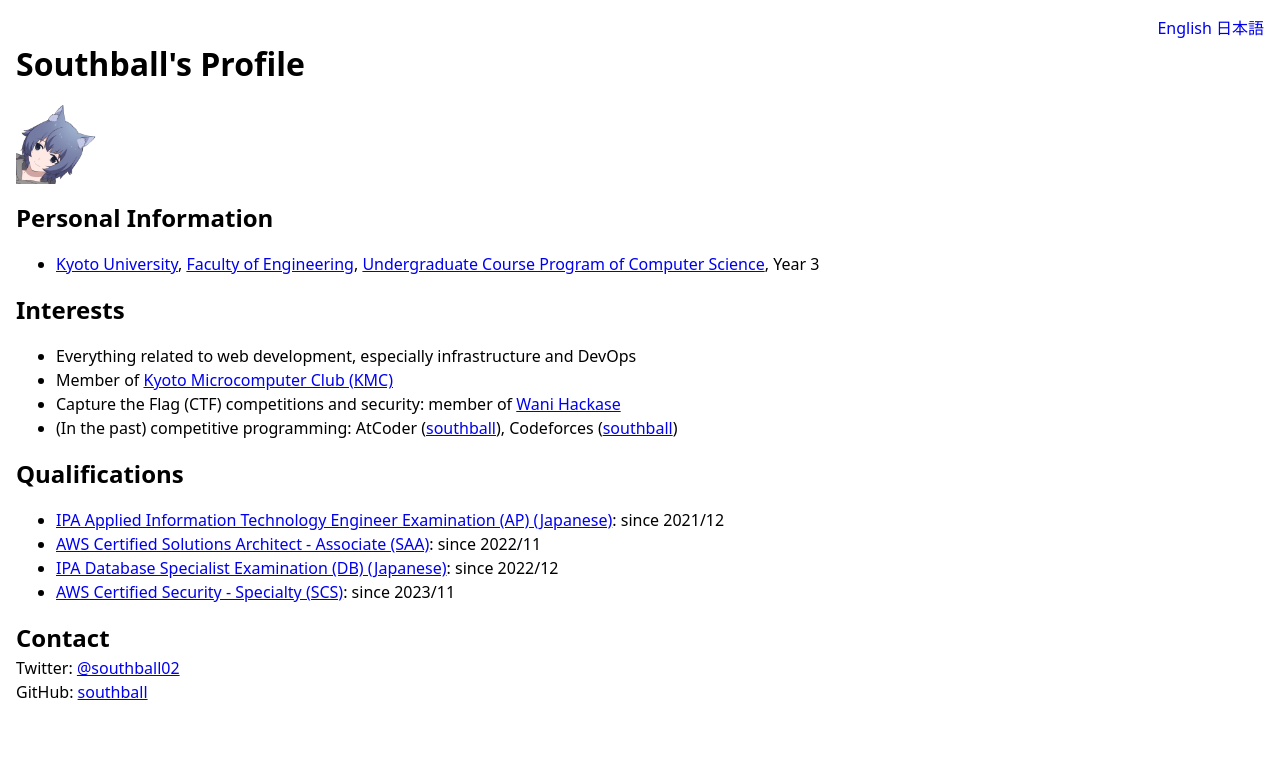
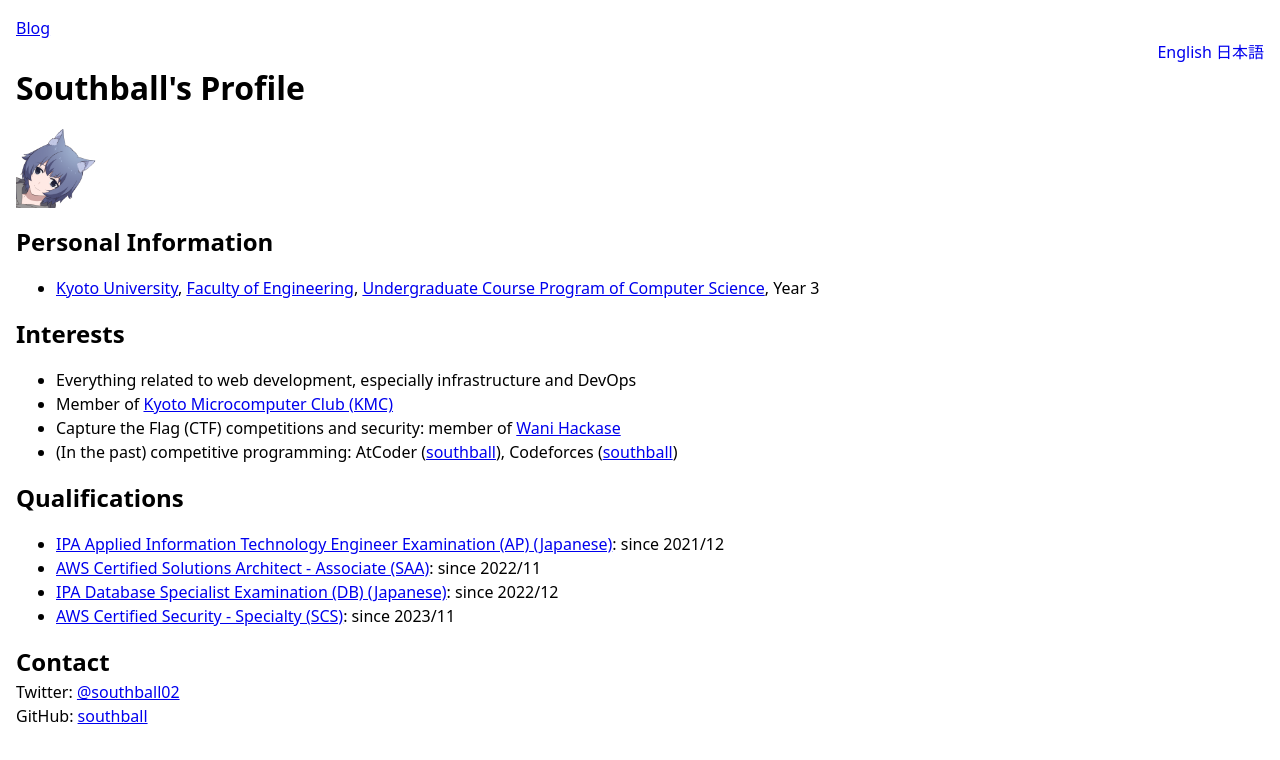
Before and after one commit to southball/southball.github.io, an Astro site: page / in a window 1280 px wide. Built offline with nearby package versions, Linux system fonts and the light colour scheme; Astro itself is replaced by a stand-in of ours.

Commit message:
Add blog link

```diff
--- a/src/components/page.astro
+++ b/src/components/page.astro
@@ -26,6 +26,10 @@ const { lang: t } = Astro.props;
   </Fragment>
 
   <div class="PageWrapper">
+    <div class="Links">
+      <a href="https://blog.southball.dev">{t.blog}</a>
+    </div>
+
     <div class="LanguageSelectorWrapper">
       <LanguageSelector />
     </div>
--- a/src/i18n.ts
+++ b/src/i18n.ts
@@ -1,6 +1,7 @@
 export type Locale = typeof en;
 
 export const en = {
+  blog: "Blog",
   page: {
     title: "Southball's Profile",
     description: "Southball's profile page",
@@ -34,6 +35,7 @@ export const en = {
 };
 
 export const ja: Locale = {
+  blog: "ブログ",
   page: {
     title: "Southball のプロフィール",
     description: "Southball のプロフィールページ",
```
